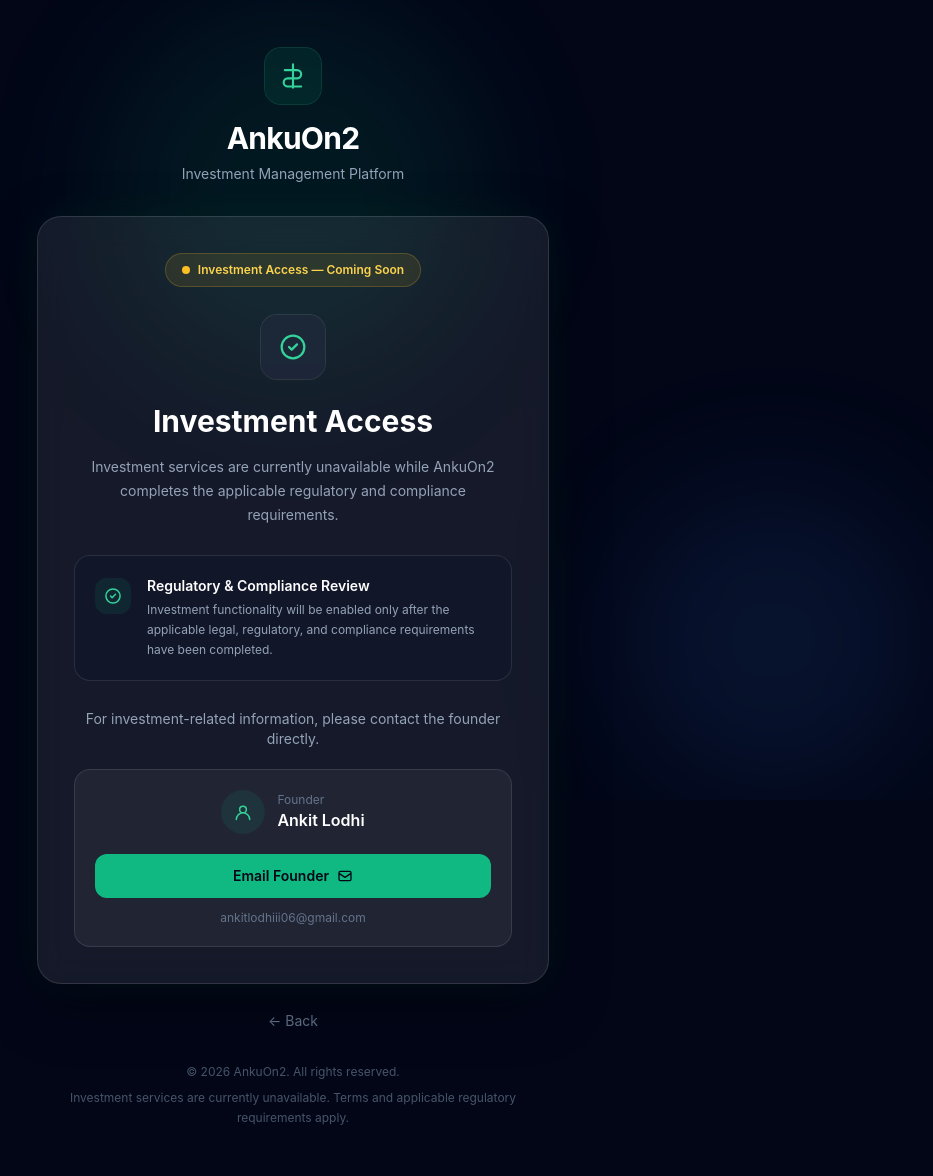
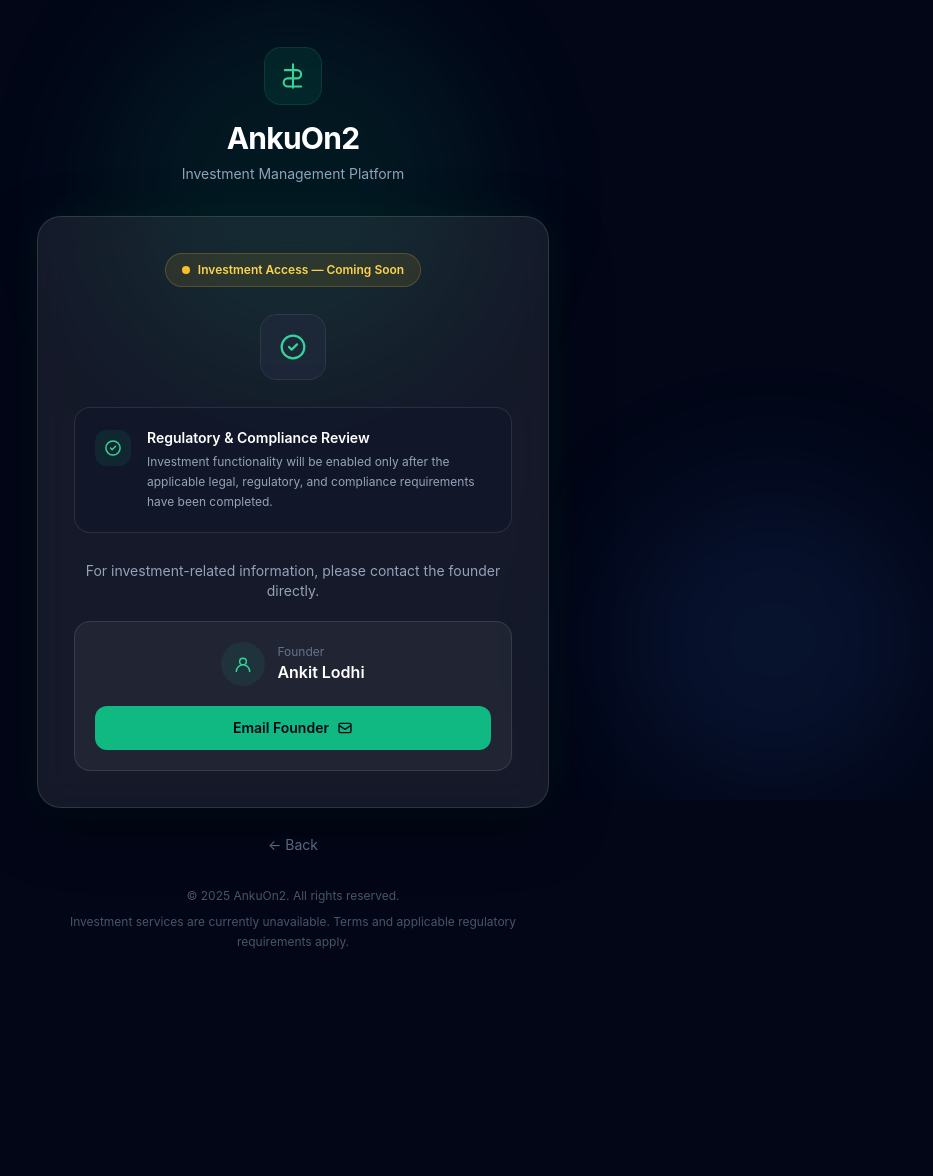
Before and after one commit to ankitlodhiii/ankuon, a Django app: page /dashboard/ in a window 1280 px wide. Shown: the whole page, without its empty margins (347-1280 px from the left). After the commit the page ends 949 px from the top, so only its background shows below. Run offline with Django 5.2, Linux system fonts and the light colour scheme; parts of the project's set-up code (start-up, migrations or seed data) failed here and were passed over; some libraries are stand-ins or nearby versions.

Commit message:
update website

```diff
--- a/app/templates/app/dashboard.html
+++ b/app/templates/app/dashboard.html
@@ -116,23 +116,6 @@
                 </div>
 
 
-                <!-- Heading -->
-                <div class="text-center">
-
-                    <h2 class="text-2xl font-bold sm:text-3xl">
-                        Investment Access
-                    </h2>
-
-                    <p class="mx-auto mt-4 max-w-md
-                              text-sm leading-6 text-slate-400">
-
-                        Investment services are currently unavailable
-                        while AnkuOn2 completes the applicable regulatory
-                        and compliance requirements.
-
-                    </p>
-
-                </div>
 
 
                 <!-- Compliance Notice -->
@@ -249,9 +232,6 @@
 
 
                         <!-- Email Address -->
-                        <p class="mt-3 text-xs text-slate-500">
-                            ankitlodhiii06@gmail.com
-                        </p>
 
                     </div>
 
@@ -275,7 +255,7 @@
             <footer class="mt-8 text-center">
 
                 <p class="text-xs text-slate-600">
-                    © 2026 AnkuOn2. All rights reserved.
+                    © 2025 AnkuOn2. All rights reserved.
                 </p>
 
                 <p class="mt-2 text-xs leading-5 text-slate-600">
```
